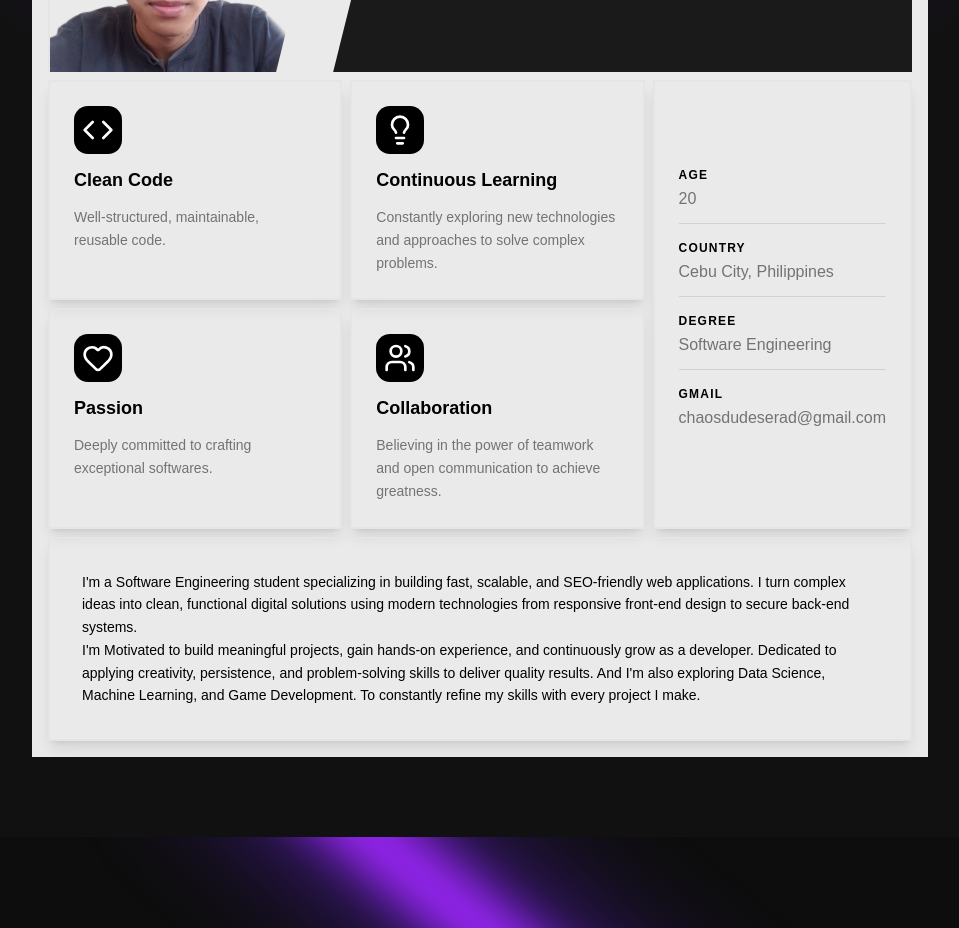
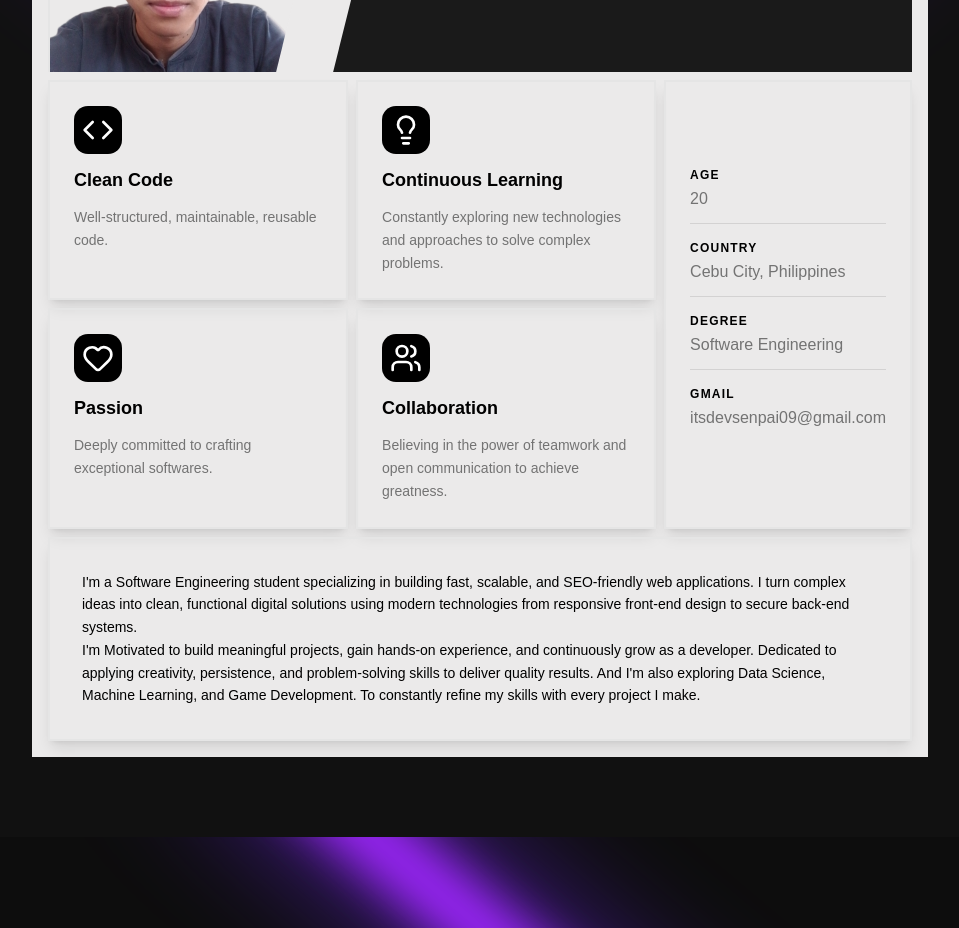
Before and after one commit to DaVid141-cell/portfolio-v2, a React (Vite) app: page / in a window 1280 px wide. Shown: the part 1120-2048 px from the top of the page, without its empty margins (160-1119 px from the left). Built offline with nearby package versions, Linux system fonts and the light colour scheme.

Commit message:
updated the email and moved the title into the section page

```diff
--- a/src/components/about-me-sec.tsx
+++ b/src/components/about-me-sec.tsx
@@ -6,7 +6,7 @@
     { label: "Age", value: "20" },
     { label: "Country", value: "Cebu City, Philippines" },
     { label: "Degree", value: "Software Engineering" },
-    { label: "Gmail", value: "chaosdudeserad@gmail.com"}
+    { label: "Gmail", value: "itsdevsenpai09@gmail.com"}
 ]
 
 
@@ -35,11 +35,7 @@
 
     return (
         <div className="relative flex justify-center items-center w-full min-h-screen px-10 pt-16">
-            <div className="absolute -rotate-90 left-75">
-                <h1 className="text-6xl font-bold overline">
-                    ABOUT ME
-                </h1>
-            </div>
+
 
             {/* Spotlight */}
             <div className="absolute -top-200 left-1/2 -translate-x-1/2 w-300 h-300 bg-[#7226FF] rotate-40 blur-3xl opacity-40 rounded-full overflow-hidden "/>
```
